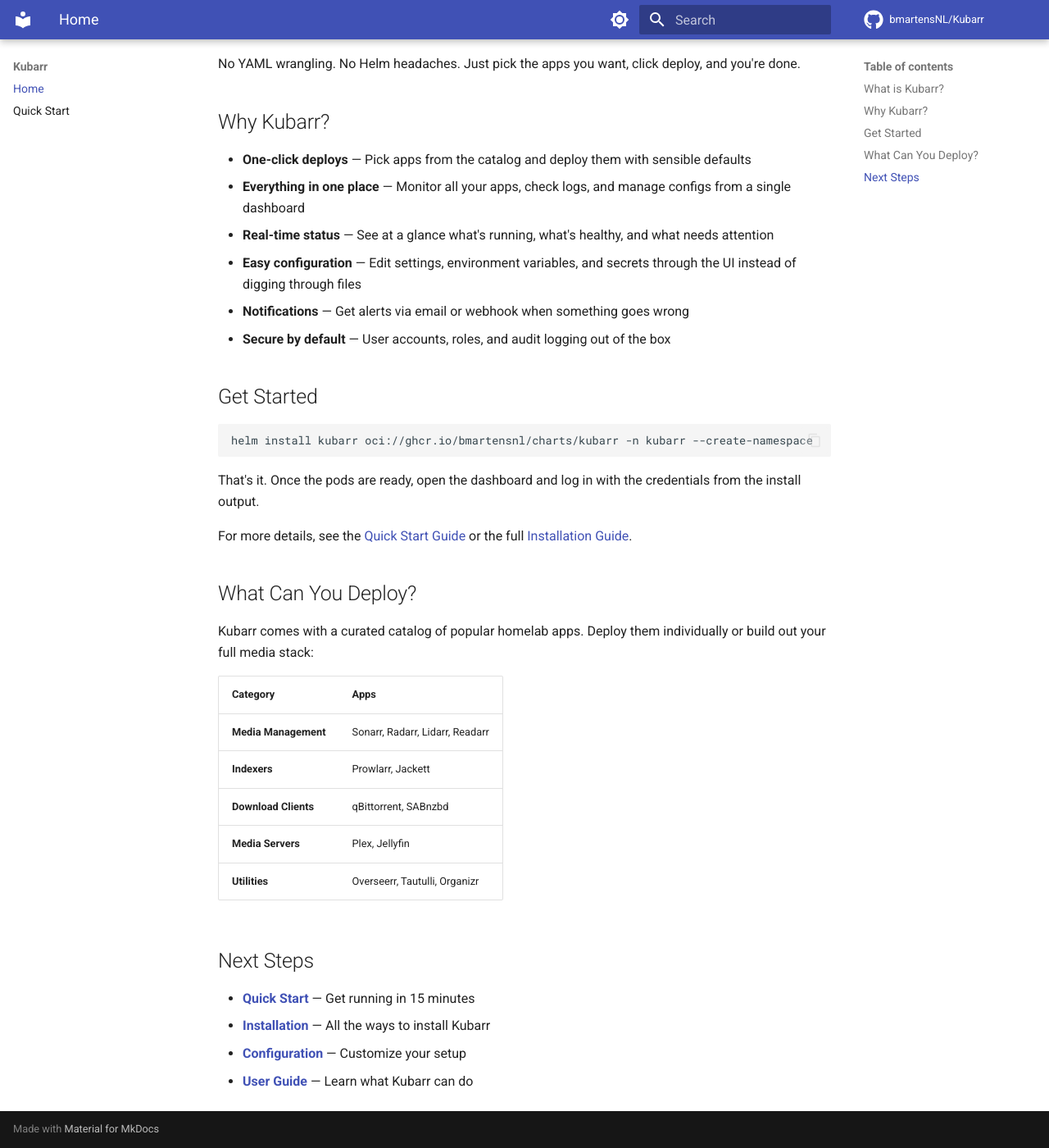
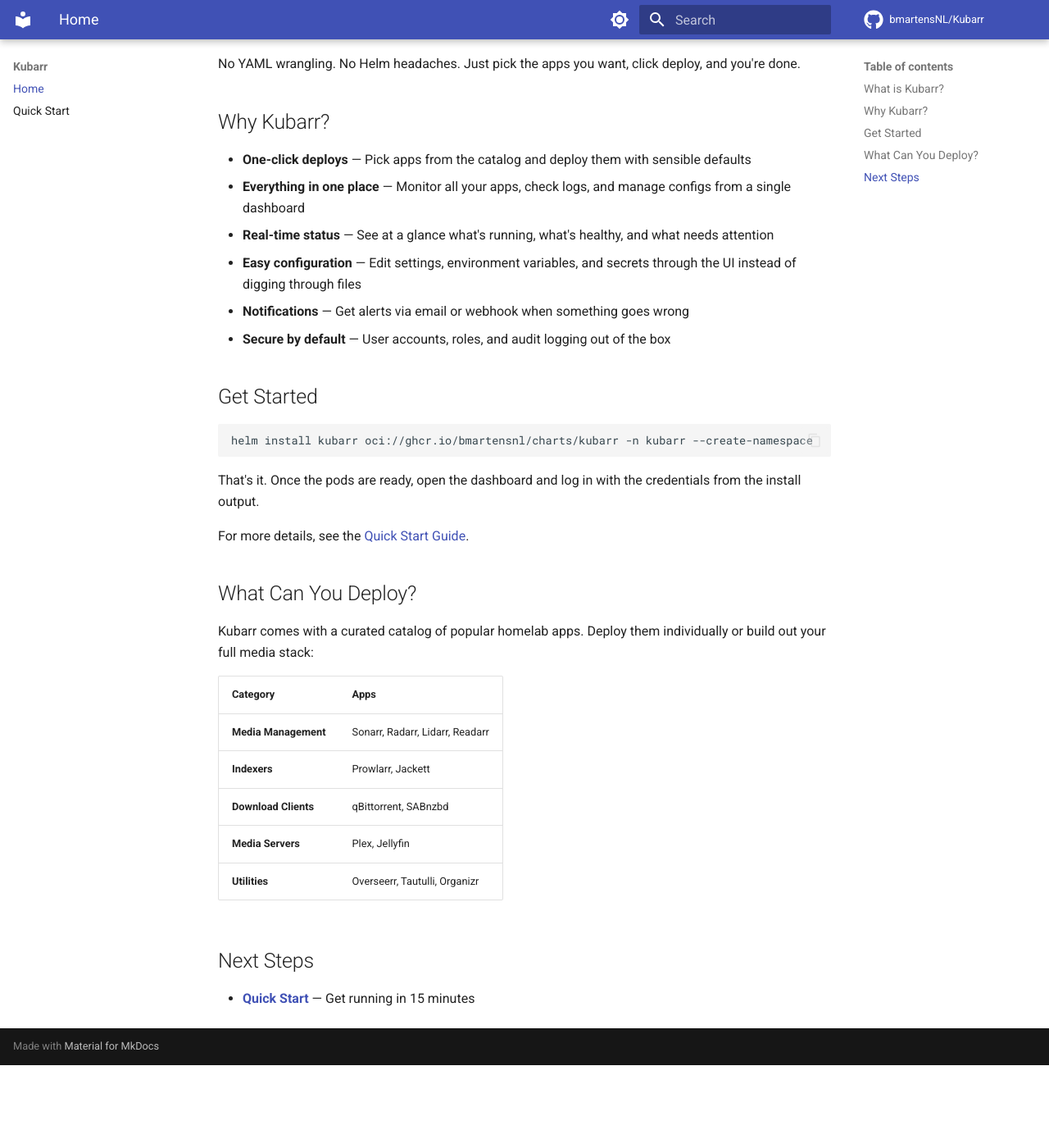
Before and after one commit to bmartensNL/Kubarr, an MkDocs documentation site: the page built from docs/index.md, in a window 1280 px wide and 1400 px high, scrolled down 350 px. Shown: the whole window at 82% size. Built offline with MkDocs 1.6.1 and Material for MkDocs 9.7.7, drawn with Linux system fonts in a browser that asks for light colours; comment, search, counter and statistics services are not loaded; after the commit the page ends 1649 px from its top, so only the background shows below that.

Commit message:
fix(docs): remove broken links to deleted installation.md and out-of-tree files
Strict mode was failing on 9 warnings from links pointing to
installation.md, README.md, ARCHITECTURE.md, DEVELOPMENT.md, and
charts/kubarr/README.md — all unreachable from within MkDocs.

Co-Authored-By: Claude Opus 4.6 <noreply@anthropic.com>

```diff
--- a/docs/index.md
+++ b/docs/index.md
@@ -27,7 +27,7 @@ helm install kubarr oci://ghcr.io/bmartensnl/charts/kubarr -n kubarr --create-na
 
 That's it. Once the pods are ready, open the dashboard and log in with the credentials from the install output.
 
-For more details, see the [Quick Start Guide](quick-start.md) or the full [Installation Guide](installation.md).
+For more details, see the [Quick Start Guide](quick-start.md).
 
 ## What Can You Deploy?
 
@@ -44,6 +44,3 @@ Kubarr comes with a curated catalog of popular homelab apps. Deploy them individ
 ## Next Steps
 
 - **[Quick Start](quick-start.md)** — Get running in 15 minutes
-- **[Installation](installation.md)** — All the ways to install Kubarr
-- **[Configuration](configuration.md)** — Customize your setup
-- **[User Guide](user-guide.md)** — Learn what Kubarr can do
```
Also changed, not shown: docs/architecture.md (+1 -1 lines), docs/configuration.md (+1 -4 lines), docs/quick-start.md (+1 -3 lines), docs/user-guide.md (+0 -1 lines).
